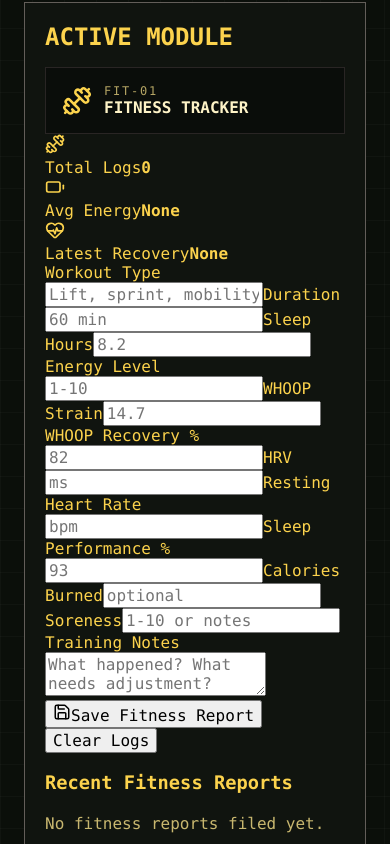
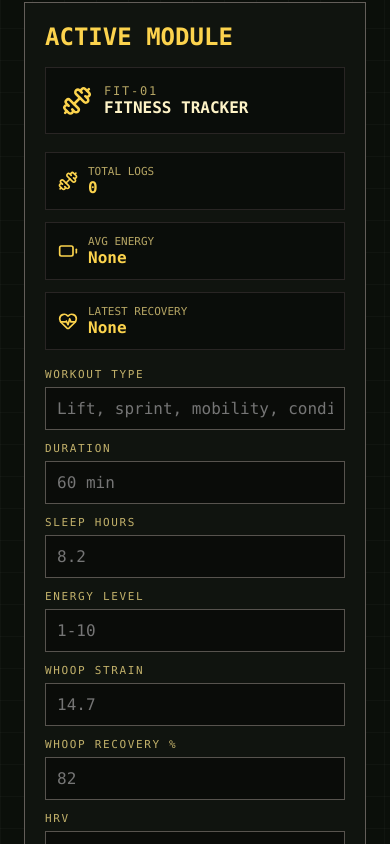
Before and after one commit to lodenjjohnson-alt/CoolForTheSummer, a React (Vite) app: page / in a window 390 px wide. Shown: the part 1380-2224 px from the top of the page. Built offline with nearby package versions, Linux system fonts and the light colour scheme.

Commit message:
Add fitness module styles to index.css

```diff
--- a/src/index.css
+++ b/src/index.css
@@ -318,3 +318,168 @@ button {
     grid-template-columns: 1fr;
   }
 }
+.fitness-module {
+  margin-top: 18px;
+  display: grid;
+  gap: 18px;
+}
+
+.module-status-grid {
+  display: grid;
+  grid-template-columns: repeat(3, minmax(0, 1fr));
+  gap: 12px;
+}
+
+.mini-stat {
+  display: flex;
+  align-items: center;
+  gap: 10px;
+  border: 1px solid #292524;
+  background: rgba(0, 0, 0, 0.35);
+  padding: 12px;
+}
+
+.mini-stat span {
+  display: block;
+  font-size: 11px;
+  text-transform: uppercase;
+  color: rgba(253, 230, 138, 0.7);
+}
+
+.mini-stat strong {
+  display: block;
+  color: #fcd34d;
+}
+
+.fitness-form {
+  display: grid;
+  grid-template-columns: repeat(2, minmax(0, 1fr));
+  gap: 12px;
+}
+
+.fitness-form label {
+  display: grid;
+  gap: 6px;
+}
+
+.fitness-form label span {
+  font-size: 11px;
+  text-transform: uppercase;
+  letter-spacing: 0.15em;
+  color: rgba(253, 230, 138, 0.75);
+}
+
+.fitness-form input,
+.fitness-form textarea {
+  width: 100%;
+  border: 1px solid #57534e;
+  background: rgba(0, 0, 0, 0.4);
+  color: #fde68a;
+  padding: 11px;
+  outline: none;
+}
+
+.fitness-form textarea {
+  min-height: 110px;
+  resize: vertical;
+}
+
+.fitness-form input:focus,
+.fitness-form textarea:focus {
+  border-color: #fcd34d;
+}
+
+.full-width {
+  grid-column: 1 / -1;
+}
+
+.module-actions {
+  display: flex;
+  gap: 12px;
+  flex-wrap: wrap;
+}
+
+.primary-action,
+.secondary-action {
+  display: inline-flex;
+  align-items: center;
+  gap: 8px;
+  border: 1px solid #fcd34d;
+  padding: 11px 14px;
+  text-transform: uppercase;
+  font-weight: 800;
+}
+
+.primary-action {
+  background: #d97706;
+  color: #111827;
+}
+
+.secondary-action {
+  background: rgba(0, 0, 0, 0.35);
+  color: #fcd34d;
+}
+
+.recent-logs {
+  display: grid;
+  gap: 12px;
+}
+
+.recent-logs h3 {
+  margin: 0;
+  text-transform: uppercase;
+  color: #fcd34d;
+}
+
+.fitness-log {
+  border: 1px solid #292524;
+  background: rgba(0, 0, 0, 0.35);
+  padding: 14px;
+}
+
+.fitness-log-header {
+  display: flex;
+  justify-content: space-between;
+  gap: 12px;
+  border-bottom: 1px solid #292524;
+  padding-bottom: 8px;
+  margin-bottom: 10px;
+}
+
+.fitness-log-header strong {
+  color: #fcd34d;
+}
+
+.fitness-log-header span {
+  color: rgba(253, 230, 138, 0.7);
+  font-size: 13px;
+}
+
+.fitness-log-grid {
+  display: grid;
+  grid-template-columns: repeat(2, minmax(0, 1fr));
+  gap: 8px;
+}
+
+.fitness-log-grid p {
+  display: flex;
+  align-items: center;
+  gap: 6px;
+  margin: 0;
+  color: rgba(253, 230, 138, 0.85);
+  font-size: 13px;
+}
+
+.log-notes {
+  margin: 12px 0 0;
+  color: #fef3c7;
+  line-height: 1.5;
+}
+
+@media (max-width: 850px) {
+  .module-status-grid,
+  .fitness-form,
+  .fitness-log-grid {
+    grid-template-columns: 1fr;
+  }
+}
```
